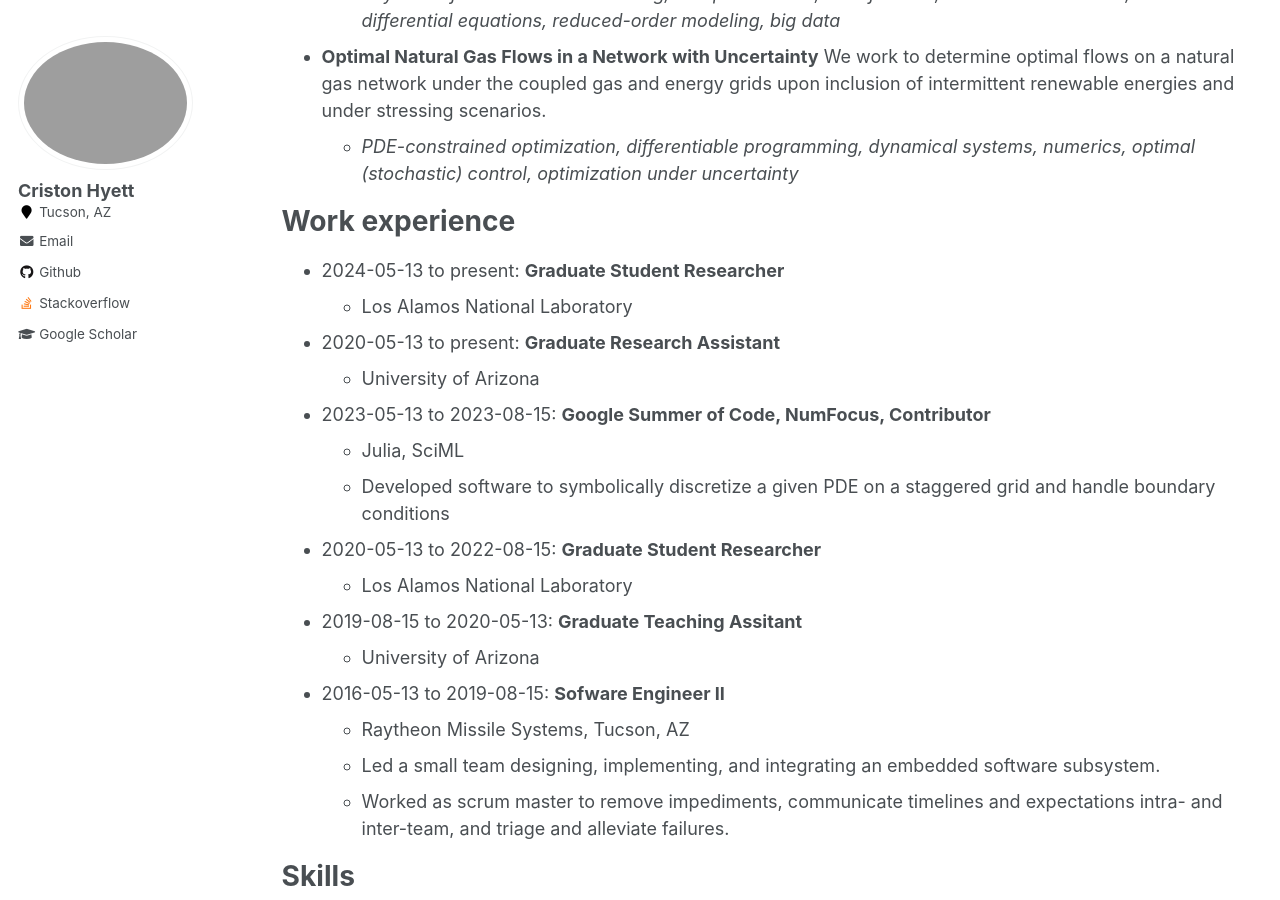
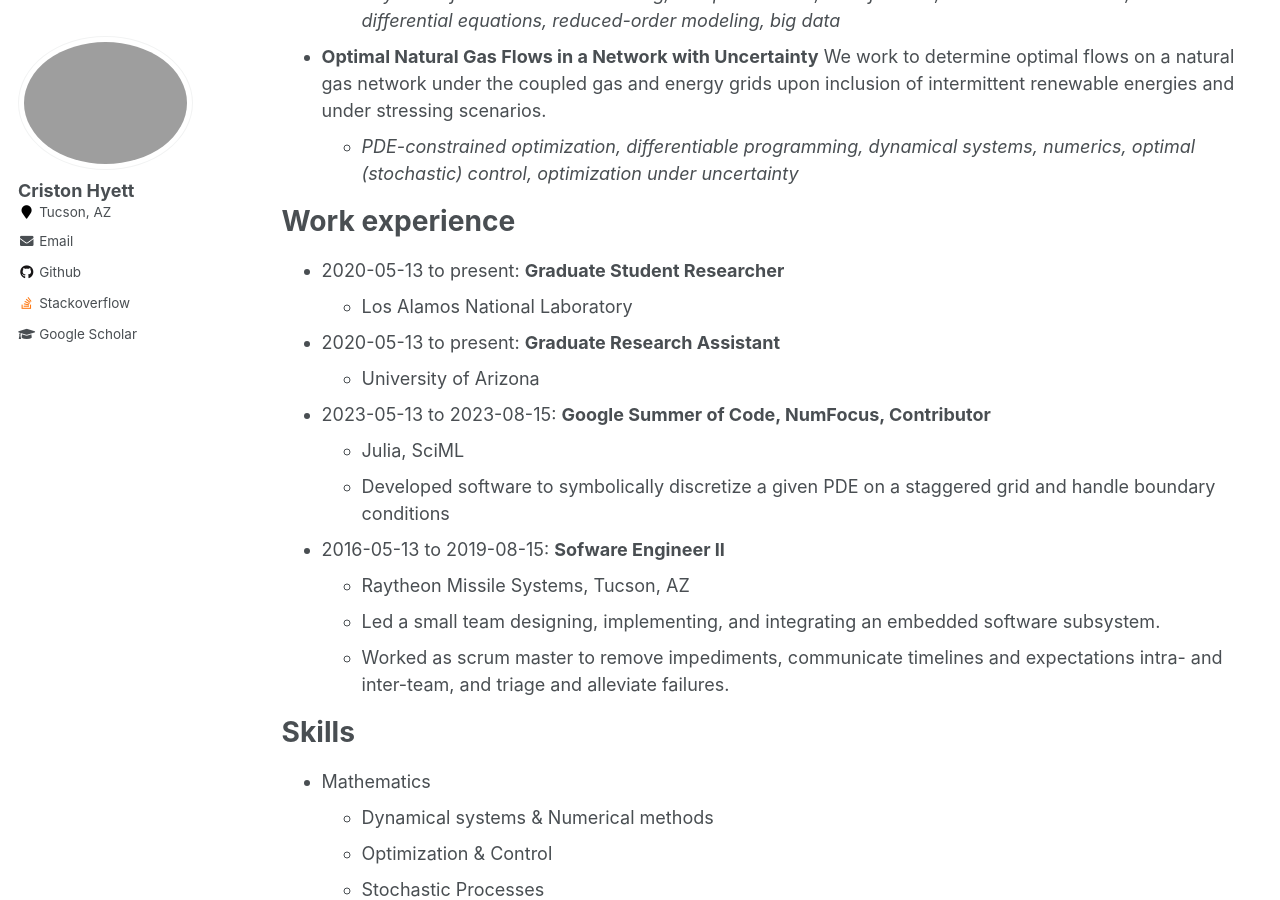
Before and after one commit to cmhyett/cmhyett.github.io, a Jekyll site: the page built from markdown_generator/cv.md, in a window 1280 px wide and 900 px high, scrolled down 720 px. Built offline with Jekyll 4.4.1, drawn with Linux system fonts in a browser that asks for light colours.

Commit message:
removing duplicate entries in work

```diff
--- a/markdown_generator/cv.md
+++ b/markdown_generator/cv.md
@@ -36,7 +36,7 @@ We work to determine optimal flows on a natural gas network under the coupled ga
 
 Work experience
 ======
-* 2024-05-13 to present:  __Graduate Student Researcher__
+* 2020-05-13 to present:  __Graduate Student Researcher__
   * Los Alamos National Laboratory
 
 * 2020-05-13 to present: __Graduate Research Assistant__
@@ -45,12 +45,6 @@ Work experience
 * 2023-05-13 to 2023-08-15: __Google Summer of Code, NumFocus, Contributor__
   * Julia, SciML
   * Developed software to symbolically discretize a given PDE on a staggered grid and handle boundary conditions
-
-* 2020-05-13 to 2022-08-15: __Graduate Student Researcher__
-  * Los Alamos National Laboratory
-
-* 2019-08-15 to 2020-05-13: __Graduate Teaching Assitant__
-  * University of Arizona
 
 * 2016-05-13 to 2019-08-15: __Sofware Engineer II__
   * Raytheon Missile Systems, Tucson, AZ
```
